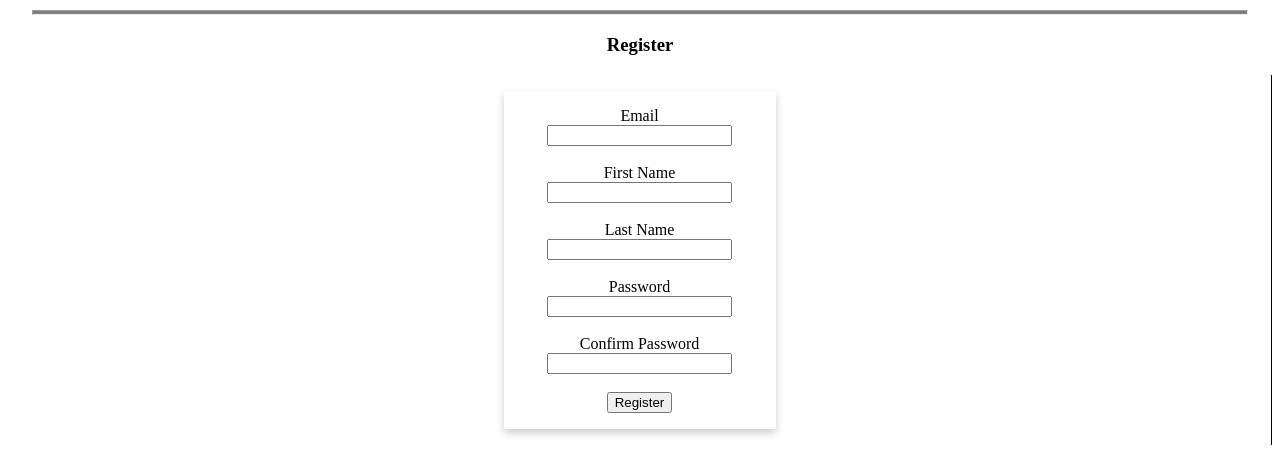
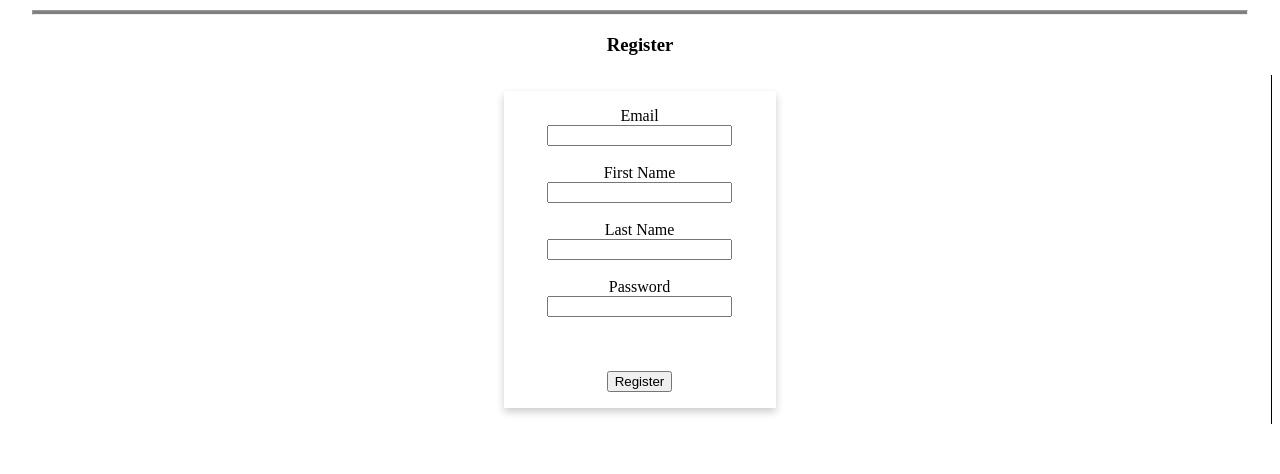
Before and after one commit to avinas02/Galaxy-Store, a plain HTML site: page signup.html in a window 1280 px wide. Shown: the part 92-566 px from the top of the page. Drawn offline with Linux system fonts and the light colour scheme.

Commit message:
Update signup.html

```diff
--- a/signup.html
+++ b/signup.html
@@ -33,9 +33,6 @@
                     <br>
                     <input type="password">
                     <br><br>
-                    <labelfor="">Confirm Password</label>
-                    <br>
-                    <input type="password">
                 </form>
                 <br>
                 <br>
```
